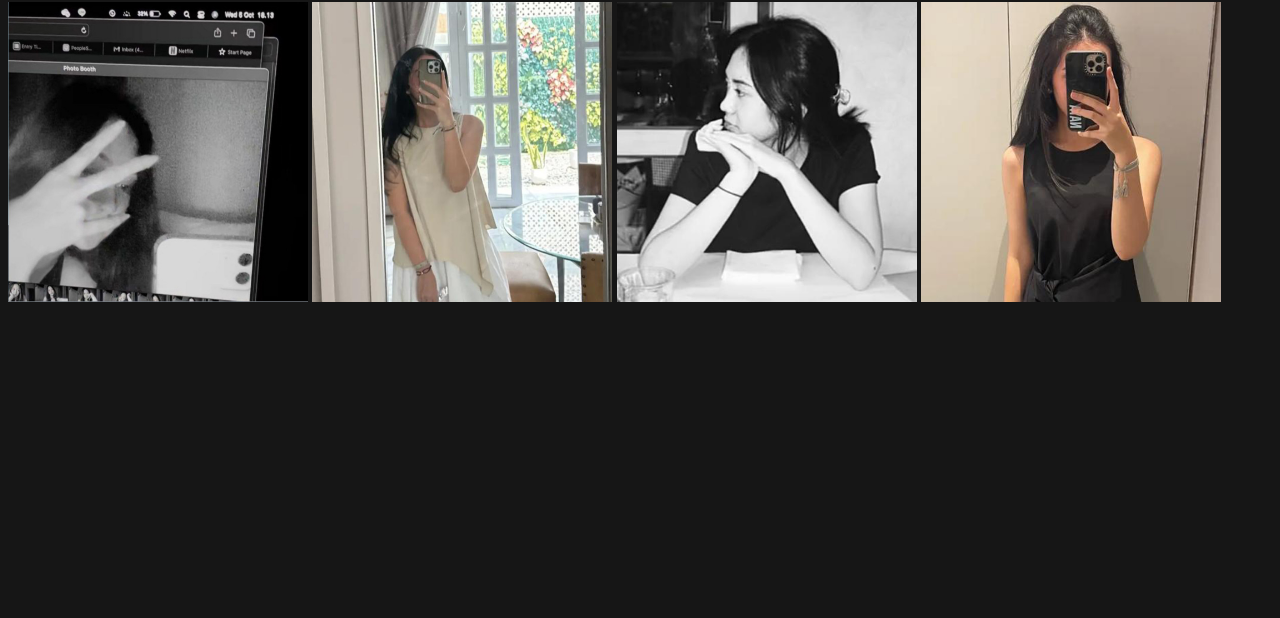
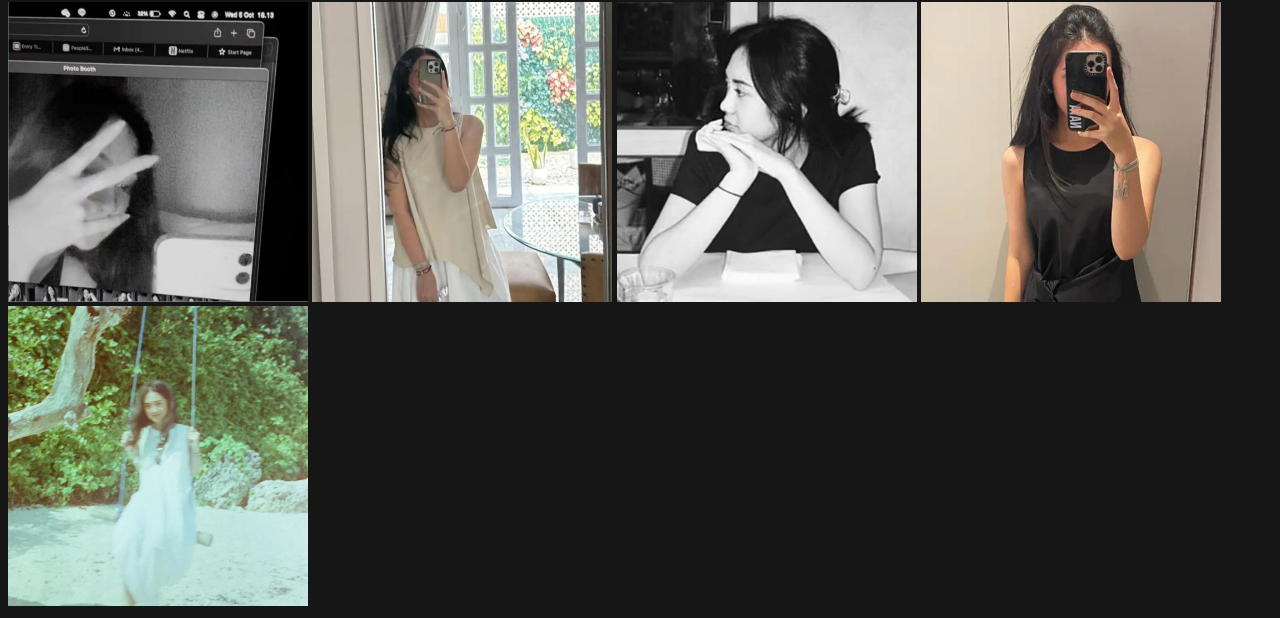
Before and after one commit to danwldn/danwldn.github.io, a plain HTML site: page aboutara.html in a window 1280 px wide. Shown: the part 751-1369 px from the top of the page. Before the commit the page ends 1065 px from the top, so only its background shows below. Drawn offline with Linux system fonts and the light colour scheme.

Commit message:
Update aboutara.html

```diff
--- a/aboutara.html
+++ b/aboutara.html
@@ -37,6 +37,7 @@
     <img src="images/ara2.jpg" width="300" alt="">
     <img src="images/ara3.jpg" width="300" alt="">
     <img src="images/ara4.jpg" width="300" alt="">
+    <img src="images/ara5.jpg" width="300" alt="">
 </div>
 </body>
 </html>
```
